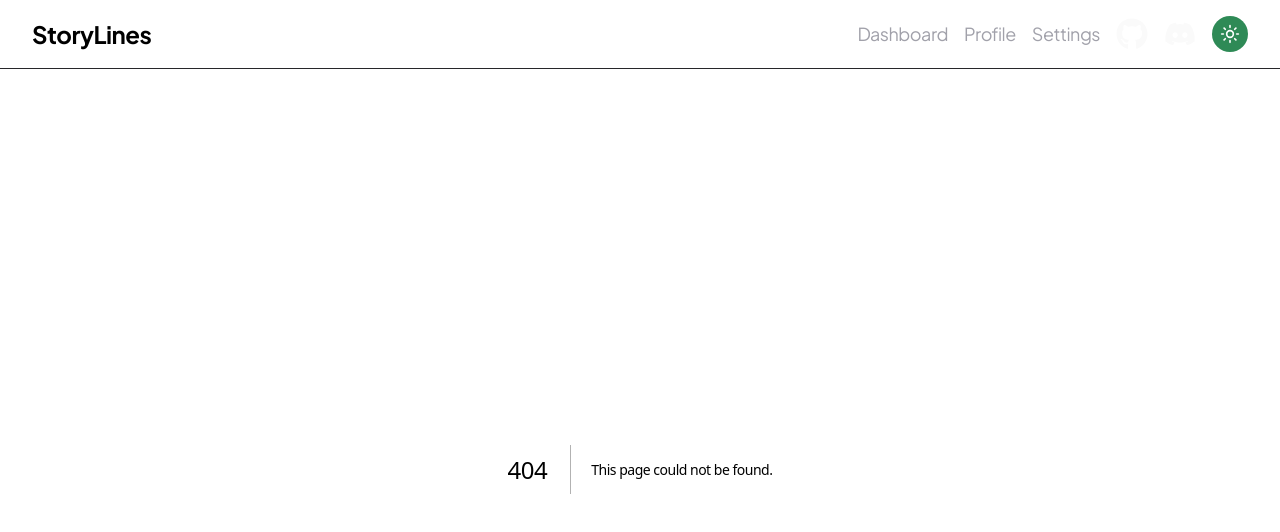
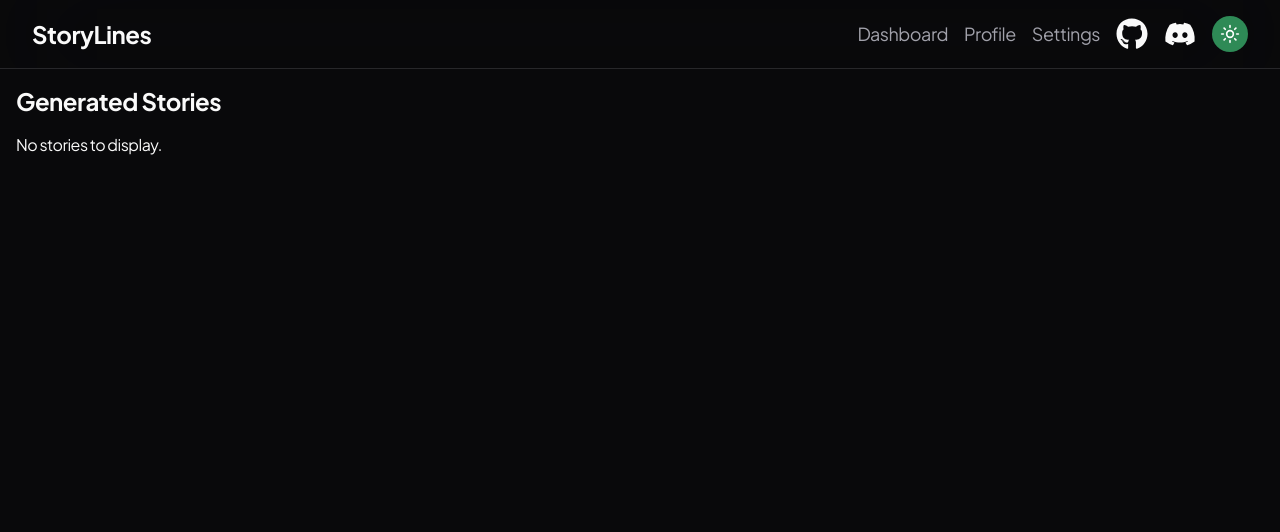
Before and after one commit to praneethravuri/storylines, a Next.js app: page /generated-stories in a window 1280 px wide. Before the commit this address had no page. Shown: the top 532 px of the page. Built offline with nearby package versions, Linux system fonts and the light colour scheme.

Commit message:
generated stories

```diff
--- /dev/null
+++ b/app/generated-stories/page.tsx
@@ -0,0 +1,42 @@
+'use client';
+
+import { useSearchParams } from 'next/navigation';
+import { useEffect, useState } from 'react';
+
+const GeneratedStoriesPage = () => {
+    const searchParams = useSearchParams();
+    const [stories, setStories] = useState([]);
+
+    useEffect(() => {
+        const storiesParam = searchParams.get('stories');
+        if (storiesParam) {
+            try {
+                const decodedStories = JSON.parse(decodeURIComponent(storiesParam));
+                setStories(decodedStories);
+            } catch (error) {
+                console.error('Error parsing stories:', error);
+            }
+        }
+    }, [searchParams]);
+
+    return (
+        <div className="container mx-auto p-4">
+            <h1 className="text-2xl font-bold mb-4">Generated Stories</h1>
+            {stories.length > 0 ? (
+                <ul className="space-y-4">
+                    {stories.map((story) => (
+                        <li key={story.id} className="border p-4 rounded-md">
+                            <h2 className="text-xl font-semibold">{story.title}</h2>
+                            <p className="text-gray-600">Author: {story.author}</p>
+                            {/* Add more story details here if needed */}
+                        </li>
+                    ))}
+                </ul>
+            ) : (
+                <p>No stories to display.</p>
+            )}
+        </div>
+    );
+};
+
+export default GeneratedStoriesPage;
--- a/app/storymap/ControlPanel.tsx
+++ b/app/storymap/ControlPanel.tsx
@@ -4,6 +4,7 @@ import { Tabs, TabsContent, TabsList, TabsTrigger } from "@/components/ui/tabs";
 import Link from 'next/link';
 import { useTheme } from "next-themes";
 import { FaWandMagicSparkles } from "react-icons/fa6";
+import { useRouter } from 'next/navigation';
 
 const StoryList = ({ stories, removeStory, type, isDark }) => (
     <div className="mb-6 w-full">
@@ -36,6 +37,13 @@ const StoryList = ({ stories, removeStory, type, isDark }) => (
 const ControlPanel = ({ selectedStories, favoritedStories, removeStory, controls }) => {
     const { theme } = useTheme();
     const isDark = theme === 'dark';
+    const router = useRouter();
+
+    const handleGenerate = () => {
+        const storiesParam = encodeURIComponent(JSON.stringify(selectedStories));
+        router.push(`/generated-stories?stories=${storiesParam}`);
+    };
+
     return (
         <div className="fixed inset-x-0 bottom-0 sm:top-[calc(50%+2rem)] sm:-translate-y-1/2 z-50 p-4 w-full sm:w-80 md:w-96 h-[60vh] sm:h-[80vh] bg-background border-t sm:border sm:rounded-lg border-accent-muted shadow-lg flex flex-col items-center sm:mx-5">
             <div className="flex-grow overflow-y-auto space-y-4 w-full max-w-[400px]">
@@ -65,10 +73,10 @@ const ControlPanel = ({ selectedStories, favoritedStories, removeStory, controls
             <div className="w-full mt-4 space-y-8">
                 {selectedStories.length > 0 && (
                     <div className="flex justify-center mt-6">
-                        <Link href="#" className="btn btn-primary flex items-center space-x-2">
+                        <button onClick={handleGenerate} className="btn btn-primary flex items-center space-x-2">
                             <FaWandMagicSparkles />
                             <span>Generate</span>
-                        </Link>
+                        </button>
                     </div>
                 )}
                 <div className="w-full flex justify-center mt-6">
--- a/components/LandingPage.tsx
+++ b/components/LandingPage.tsx
@@ -76,7 +76,7 @@ const Hero = () => (
 );
 
 const FeatureCard = ({ icon: Icon, title, description }) => (
-  <div className="flex flex-col items-center p-6 bg-card rounded-xl shadow-lg">
+  <div className="flex flex-col items-center p-6 rounded-xl">
     <Icon className="text-primary text-4xl mb-4" />
     <h3 className="text-xl font-semibold mb-2">{title}</h3>
     <p className="text-center text-muted-foreground">{description}</p>
@@ -114,7 +114,7 @@ const Features = () => (
 );
 
 const ExperienceCard = ({ icon: Icon, title, description }) => (
-  <div className="flex flex-col items-center p-6 bg-card rounded-xl shadow-md hover:shadow-lg transition-all duration-300">
+  <div className="flex flex-col items-center p-6">
     <Icon className="text-primary text-4xl mb-4" />
     <h3 className="text-xl font-semibold mb-2 text-center">{title}</h3>
     <p className="text-center text-muted-foreground">{description}</p>
@@ -123,8 +123,7 @@ const ExperienceCard = ({ icon: Icon, title, description }) => (
 
 const StoryExperience = () => (
   <section className="container py-20 relative overflow-hidden">
-    <div className="absolute inset-0 bg-gradient-to-r from-primary/5 to-secondary/5 rounded-3xl blur-3xl"></div>
-    <div className="relative bg-background/80 backdrop-blur-sm rounded-3xl p-8 shadow-xl">
+    <div className="relative bg-background/80 backdrop-blur-sm ">
       <h2 className="heading-landing text-center mb-12">Experience the <span className="text-primary">Story Revolution</span></h2>
       <div className="grid grid-cols-1 md:grid-cols-3 gap-8">
         <ExperienceCard
@@ -151,7 +150,7 @@ const StoryExperience = () => (
 );
 
 const InspirationCard = ({ icon: Icon, title, description }) => (
-  <div className="flex items-center p-6 bg-card rounded-xl shadow-lg">
+  <div className="flex items-center p-6">
     <Icon className="text-primary text-3xl mr-4" />
     <div>
       <h3 className="text-lg font-semibold mb-1">{title}</h3>
```
